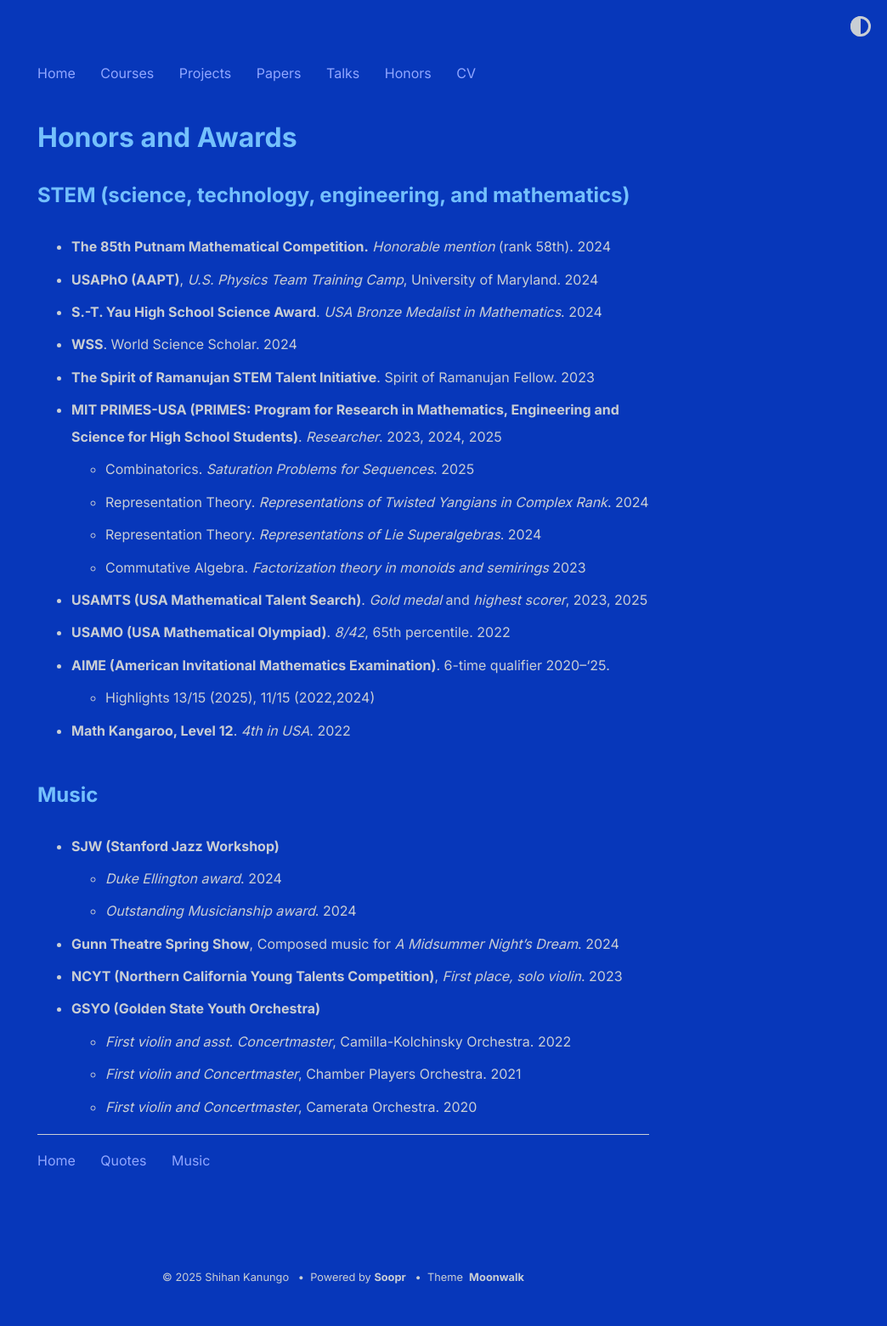
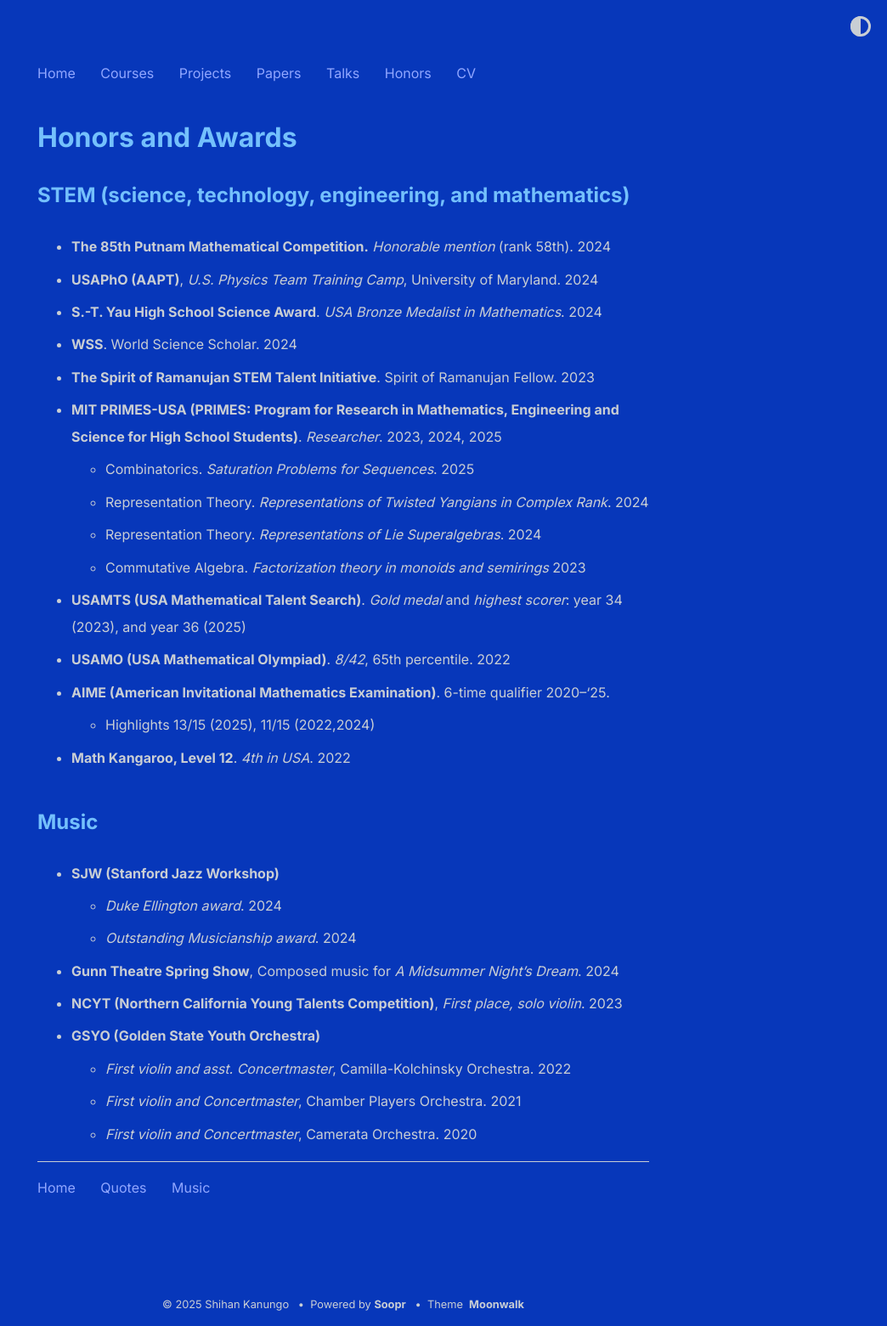
Before and after one commit to shihankanungo/shihankanungo.github.io, a Jekyll site: the page built from honors.md, in a window 1280 px wide. Shown: the whole page at 85% size, without its empty margins (236-1280 px from the left). Built offline with Jekyll 4.4.1, drawn with Linux system fonts in a browser that asks for light colours; before the commit the page ends 1529 px from its top, so only the background shows below that.

Commit message:
Update honors.md

```diff
--- a/honors.md
+++ b/honors.md
@@ -15,7 +15,7 @@ title: Honors and Awards
   - Representation Theory. *Representations of Twisted Yangians in Complex Rank*. 2024
   - Representation Theory. *Representations of Lie Superalgebras*. 2024
   - Commutative Algebra. *Factorization theory in monoids and semirings* 2023
-- **USAMTS (USA Mathematical Talent Search)**. *Gold medal* and *highest scorer*, 2023, 2025
+- **USAMTS (USA Mathematical Talent Search)**. *Gold medal* and *highest scorer*: year 34 (2023), and year 36 (2025)
 - **USAMO (USA Mathematical Olympiad)**. *8/42*, 65th percentile. 2022
 - **AIME (American Invitational Mathematics Examination)**. 6-time qualifier 2020--'25.
   - Highlights 13/15 (2025), 11/15 (2022,2024)
```
